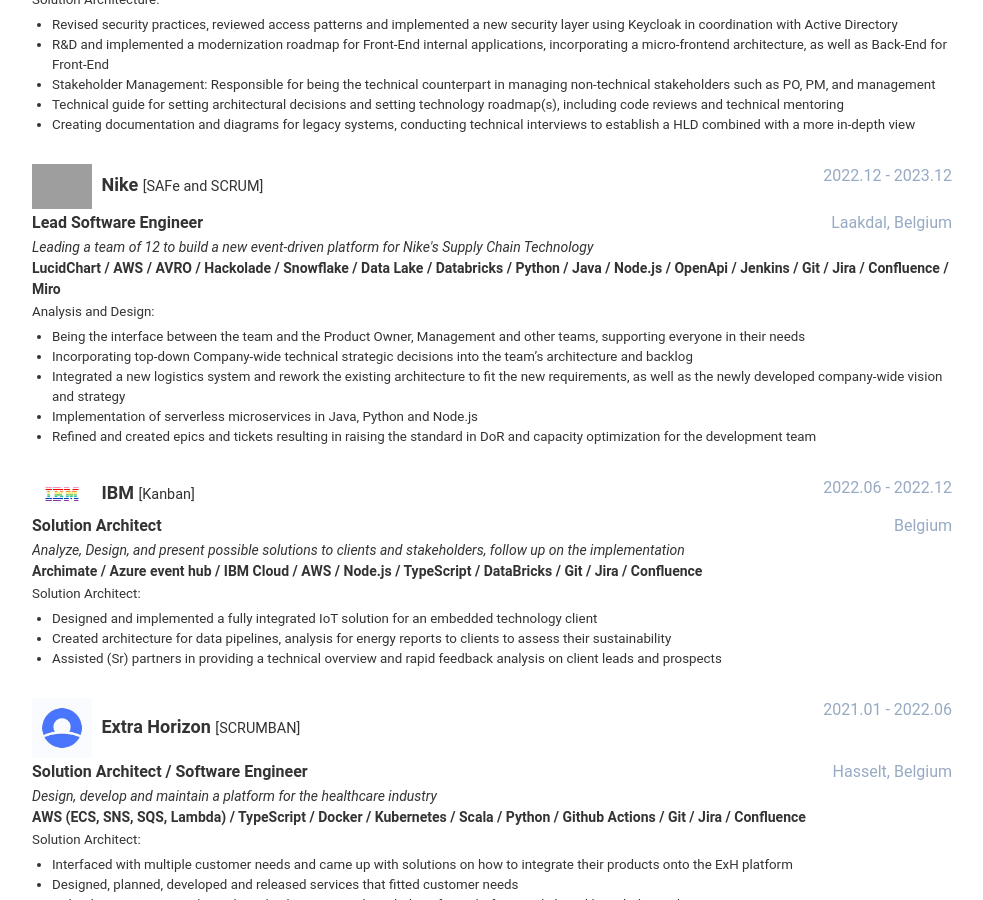
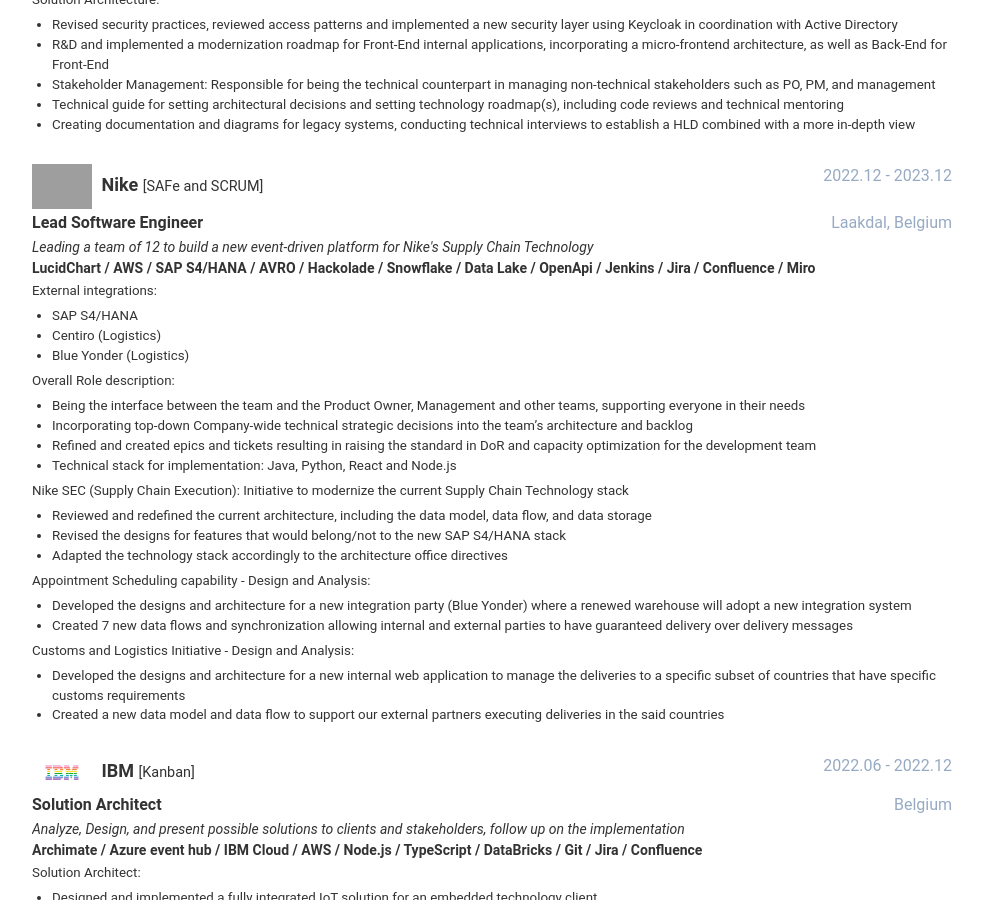
Before and after one commit to romdj/romdj.github.io, a Jekyll site: the page built from index.html, in a window 1280 px wide and 900 px high, scrolled down 756 px. Shown: the whole window, without its empty margins (148-1131 px from the left). Built offline with Jekyll 4.4.1, drawn with Linux system fonts in a browser that asks for light colours; nearby versions of some CDN libraries; grey boxes are pictures that could not be loaded.

Commit message:
added structure to the Nike role

```diff
--- a/_data/data.yml
+++ b/_data/data.yml
@@ -149,17 +149,13 @@
       technologies:
         - 'LucidChart'
         - ' / AWS'
+        - ' / SAP S4/HANA'
         - ' / AVRO'
         - ' / Hackolade'
         - ' / Snowflake'
         - ' / Data Lake'
-        - ' / Databricks'
-        - ' / Python'
-        - ' / Java'
-        - ' / Node.js'
         - ' / OpenApi'
         - ' / Jenkins'
-        - ' / Git'
         - ' / Jira'
         - ' / Confluence'
         - ' / Miro'
@@ -171,12 +167,30 @@
       cdescription: Creating the Future of Sports
       location: Laakdal, Belgium
       details: |
-        Analysis and Design:
+        External integrations:
+          - SAP S4/HANA
+          - Centiro (Logistics)
+          - Blue Yonder (Logistics)
+
+        Overall Role description:
           - Being the interface between the team and the Product Owner, Management and other teams, supporting everyone in their needs
           - Incorporating top-down Company-wide technical strategic decisions into the team's architecture and backlog
-          - Integrated a new logistics system and rework the existing architecture to fit the new requirements, as well as the newly developed company-wide vision and strategy
-          - Implementation of serverless microservices in Java, Python and Node.js
           - Refined and created epics and tickets resulting in raising the standard in DoR and capacity optimization for the development team
+          - Technical stack for implementation: Java, Python, React and Node.js
+
+        Nike SEC (Supply Chain Execution):
+        Initiative to modernize the current Supply Chain Technology stack
+          - Reviewed and redefined the current architecture, including the data model, data flow, and data storage
+          - Revised the designs for features that would belong/not to the new SAP S4/HANA stack
+          - Adapted the technology stack accordingly to the architecture office directives
+
+        Appointment Scheduling capability - Design and Analysis:
+          - Developed the designs and architecture for a new integration party (Blue Yonder) where a renewed warehouse will adopt a new integration system
+          - Created 7 new data flows and synchronization allowing internal and external parties to have guaranteed delivery over delivery messages
+
+        Customs and Logistics Initiative - Design and Analysis:
+          - Developed the designs and architecture for a new internal web application to manage the deliveries to a specific subset of countries that have specific customs requirements
+          - Created a new data model and data flow to support our external partners executing deliveries in the said countries
 
     - role: Solution Architect
       technologies:
```
